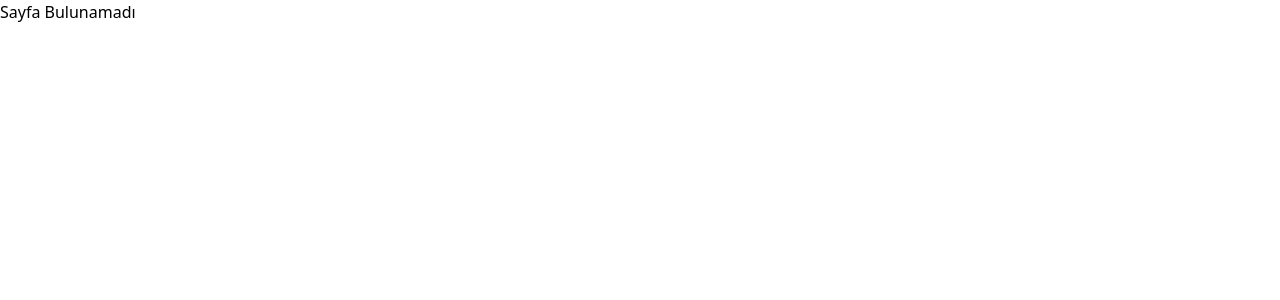
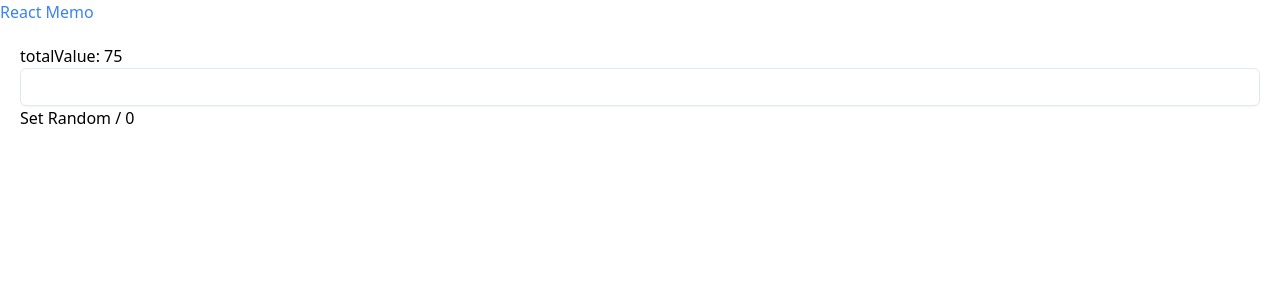
Before and after one commit to neominalsolutions/react-webpack-v2, a React app: page /memoisation in a window 1280 px wide. Shown: the top 300 px of the page. Built offline with nearby package versions, Linux system fonts and the light colour scheme.

Commit message:
Memoisation Hooks

```diff
--- /dev/null
+++ b/src/layouts/memoisation.layout.tsx
@@ -0,0 +1,20 @@
+import React from 'react';
+import { Link, Outlet } from 'react-router-dom';
+
+function Memoisationlayout() {
+	return (
+		<>
+			<nav>
+				<Link className="text-blue-500" to="/memoisation">
+					React Memo
+				</Link>{' '}
+			</nav>
+
+			<main className="p-5">
+				<Outlet />
+			</main>
+		</>
+	);
+}
+
+export default Memoisationlayout;
--- /dev/null
+++ b/src/pages/memoisation/react.memo.sample.tsx
@@ -0,0 +1,72 @@
+import React, { memo, useCallback, useEffect, useMemo, useState } from 'react';
+
+function ParentComponent() {
+	const [random, setRandom] = useState<number>(0);
+	const [number, setNumber] = useState<number>(15); // setProduct({... products}); setPersons([... person])
+
+	// genel olarak component açılışında component ait propslar üzerinden gelen değerlere göre bir hesaplama yapılıp. ekran hesaplanmış değerin yansıtılması istenebilir. Ve bu değer, herhangi bir değişim olana kadar re-render almadan ekrana gösterilmek istene bilir. Yani ilgili value cachelemek isteyebiliriz. fakat memoisation yapmaz isek bu değer her bir state değişinde yeniden hesaplanmak zorunda kalır.
+
+	// bir değişkenin değerin yada hesaplanmış bir değerin biz isteyene kadar değişmemesini istiyorsak useMemo ile bu değeri sarmallamamız lazım.
+
+	const total = () => {
+		console.log('... calculating');
+		// long running functional
+		return 5 * number;
+	};
+
+	// [] bir kereye mahsus component domadan çıkana kadar bu değeri memoize et.
+	const totalValue = useMemo(() => total(), [number]);
+
+	return (
+		<>
+			<p>totalValue: {totalValue}</p>
+			<input
+				type="number"
+				className="w-full bg-transparent placeholder:text-slate-400 text-slate-700 text-sm border border-slate-200 rounded-md px-3 py-2 transition duration-300 ease focus:outline-none focus:border-slate-400 hover:border-slate-300 shadow-sm focus:shadow"
+				onChange={(e: any) => {
+					setNumber(Number(e.target.value));
+				}}
+			/>
+
+			<button onClick={() => setRandom(Math.random() * 1000)}>
+				Set Random / {random}
+			</button>
+			<ChildComponent
+				onLoad={useCallback(() => {
+					console.log('child component doma yüklendi');
+				}, [])}
+			/>
+		</>
+	);
+}
+
+type ChildComponentProps = {
+	title?: string;
+	onLoad?(): void; // Not: Function propslar re-render tetikler. her bir render işleminde eğer func memoize etmez isek yeniden func referansı oluşur.
+};
+
+// Not: parent componentdeki bir state yada props değişikliği child componente ait propsları ilgilendirmiyorsa bu durumda memo ile componenti sararsak gereksiz renderdan re-render dan kurtuluyoruz.
+
+const ChildComponent = memo(({ title, onLoad }: ChildComponentProps) => {
+	console.log('rendering...', title);
+
+	useEffect(() => {
+		// veri çektik verinin yükleme zamanını tespit edemediğimiz için veri axios veya fetch ile yüklendiğinde onLoad denilen function load edip o anı child componente yakalıyoruz.
+		if (onLoad) {
+			console.log('onload starting');
+			onLoad();
+		}
+	}, [title]);
+
+	return <>{title}</>;
+});
+
+function ReactMemoSample() {
+	return (
+		<>
+			<ParentComponent />
+		</>
+	);
+}
+
+export default ReactMemoSample;
```
Also changed, not shown: src/index.tsx (+12 -0 lines).
